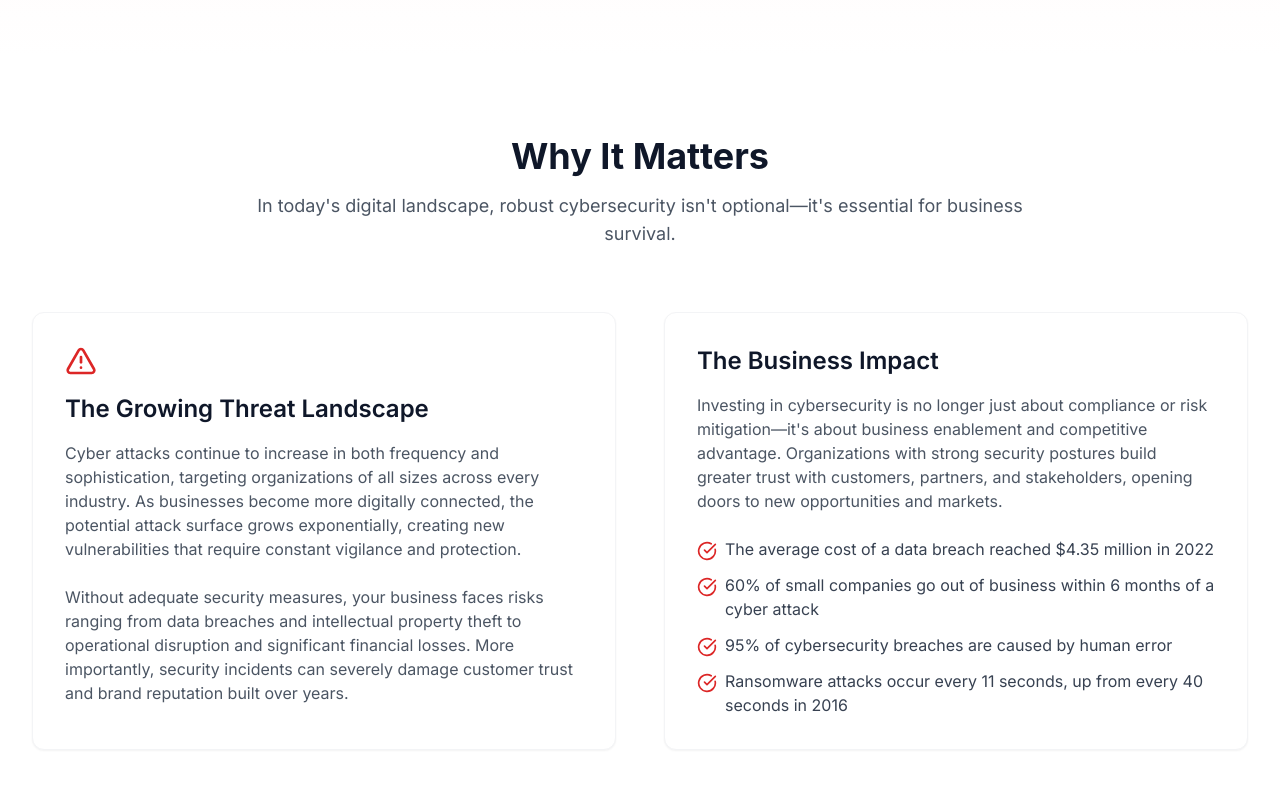
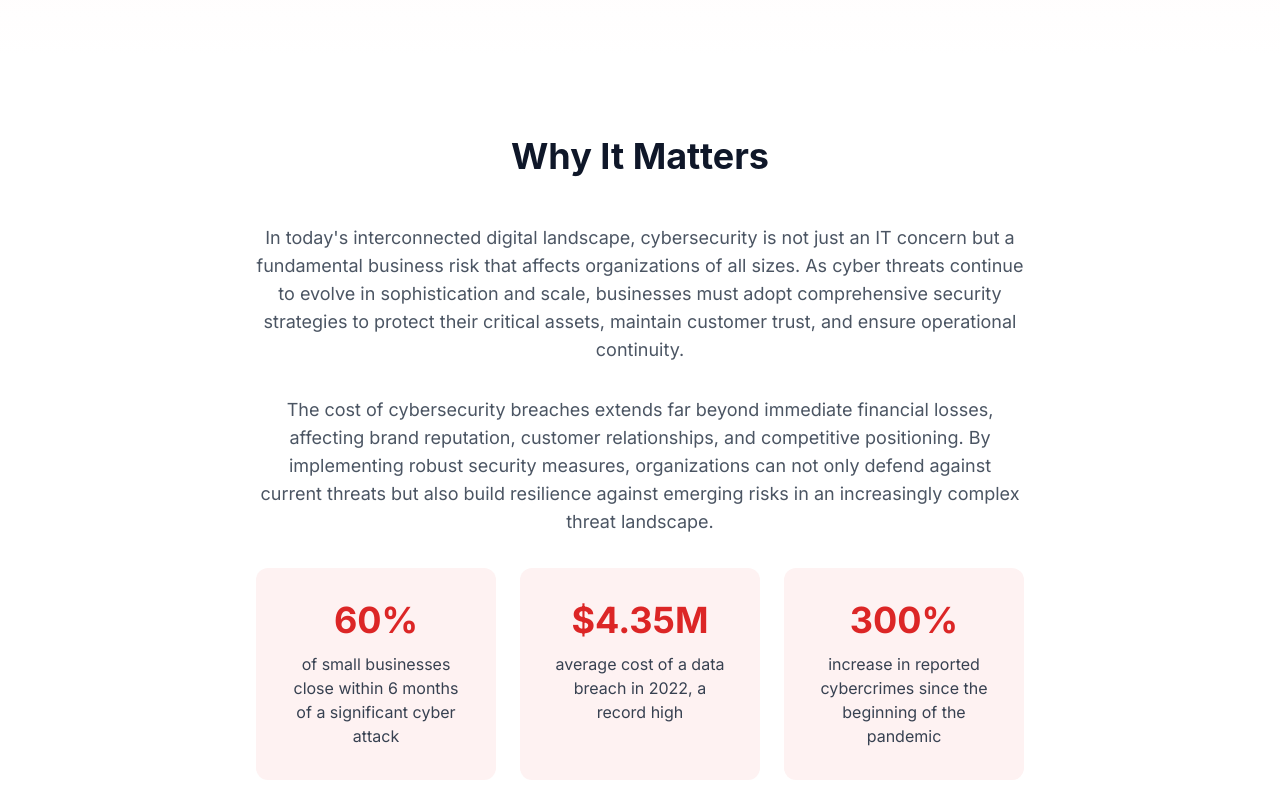
Before and after one commit to develope577/modernwave-website, a React (Vite) app: page /business/cybersecurity in a window 1280 px wide. Shown: the part 500-1300 px from the top of the page. Built offline with nearby package versions, Linux system fonts and the light colour scheme.

Commit message:
Remove "Why It Matters" section
Replaces the "Why It Matters" section in the CyberSecurity page with a new design based on the provided image.

```diff
--- a/src/pages/CyberSecurity.tsx
+++ b/src/pages/CyberSecurity.tsx
@@ -77,55 +77,45 @@ const CyberSecurity = () => {
           </div>
         </section>
 
-        {/* Why It Matters Section */}
+        {/* Why It Matters Section - Replaced with design from image */}
         <section className="py-20 bg-white">
           <div className="max-w-7xl mx-auto px-4 sm:px-6 lg:px-8">
-            <div className="text-center mb-16">
+            <div className="text-center mb-12">
               <h2 className="text-3xl md:text-4xl font-bold font-display">
                 Why It Matters
               </h2>
-              <p className="mt-4 text-lg text-gray-600 max-w-3xl mx-auto">
-                In today's digital landscape, robust cybersecurity isn't optional—it's essential for business survival.
-              </p>
             </div>
 
-            <div className="grid grid-cols-1 lg:grid-cols-2 gap-12">
-              <div className="bg-white p-8 rounded-xl shadow-sm border border-gray-100">
-                <div className="mb-4 text-red-600">
-                  <AlertTriangle size={32} />
+            <div className="max-w-3xl mx-auto space-y-8">
+              <p className="text-center text-lg text-gray-600">
+                In today's interconnected digital landscape, cybersecurity is not just an IT concern but a fundamental business risk that affects organizations of all sizes. As cyber threats continue to evolve in sophistication and scale, businesses must adopt comprehensive security strategies to protect their critical assets, maintain customer trust, and ensure operational continuity.
+              </p>
+
+              <p className="text-center text-lg text-gray-600">
+                The cost of cybersecurity breaches extends far beyond immediate financial losses, affecting brand reputation, customer relationships, and competitive positioning. By implementing robust security measures, organizations can not only defend against current threats but also build resilience against emerging risks in an increasingly complex threat landscape.
+              </p>
+
+              <div className="grid grid-cols-1 md:grid-cols-3 gap-6 mt-12">
+                <div className="bg-red-50 rounded-lg p-8 text-center">
+                  <h3 className="text-4xl font-bold text-red-600 mb-3">60%</h3>
+                  <p className="text-gray-700">
+                    of small businesses close within 6 months of a significant cyber attack
+                  </p>
                 </div>
-                <h3 className="text-2xl font-semibold mb-4">The Growing Threat Landscape</h3>
-                <p className="text-gray-600 mb-6">
-                  Cyber attacks continue to increase in both frequency and sophistication, targeting organizations of all sizes across every industry. As businesses become more digitally connected, the potential attack surface grows exponentially, creating new vulnerabilities that require constant vigilance and protection.
-                </p>
-                <p className="text-gray-600">
-                  Without adequate security measures, your business faces risks ranging from data breaches and intellectual property theft to operational disruption and significant financial losses. More importantly, security incidents can severely damage customer trust and brand reputation built over years.
-                </p>
-              </div>
 
-              <div className="bg-white p-8 rounded-xl shadow-sm border border-gray-100">
-                <h3 className="text-2xl font-semibold mb-4">The Business Impact</h3>
-                <p className="text-gray-600 mb-6">
-                  Investing in cybersecurity is no longer just about compliance or risk mitigation—it's about business enablement and competitive advantage. Organizations with strong security postures build greater trust with customers, partners, and stakeholders, opening doors to new opportunities and markets.
-                </p>
-                <ul className="space-y-3">
-                  <li className="flex items-start gap-2">
-                    <CheckCircle size={20} className="text-red-600 mt-1 shrink-0" />
-                    <span className="text-gray-700">The average cost of a data breach reached $4.35 million in 2022</span>
-                  </li>
-                  <li className="flex items-start gap-2">
-                    <CheckCircle size={20} className="text-red-600 mt-1 shrink-0" />
-                    <span className="text-gray-700">60% of small companies go out of business within 6 months of a cyber attack</span>
-                  </li>
-                  <li className="flex items-start gap-2">
-                    <CheckCircle size={20} className="text-red-600 mt-1 shrink-0" />
-                    <span className="text-gray-700">95% of cybersecurity breaches are caused by human error</span>
-                  </li>
-                  <li className="flex items-start gap-2">
-                    <CheckCircle size={20} className="text-red-600 mt-1 shrink-0" />
-                    <span className="text-gray-700">Ransomware attacks occur every 11 seconds, up from every 40 seconds in 2016</span>
-                  </li>
-                </ul>
+                <div className="bg-red-50 rounded-lg p-8 text-center">
+                  <h3 className="text-4xl font-bold text-red-600 mb-3">$4.35M</h3>
+                  <p className="text-gray-700">
+                    average cost of a data breach in 2022, a record high
+                  </p>
+                </div>
+
+                <div className="bg-red-50 rounded-lg p-8 text-center">
+                  <h3 className="text-4xl font-bold text-red-600 mb-3">300%</h3>
+                  <p className="text-gray-700">
+                    increase in reported cybercrimes since the beginning of the pandemic
+                  </p>
+                </div>
               </div>
             </div>
           </div>
```
